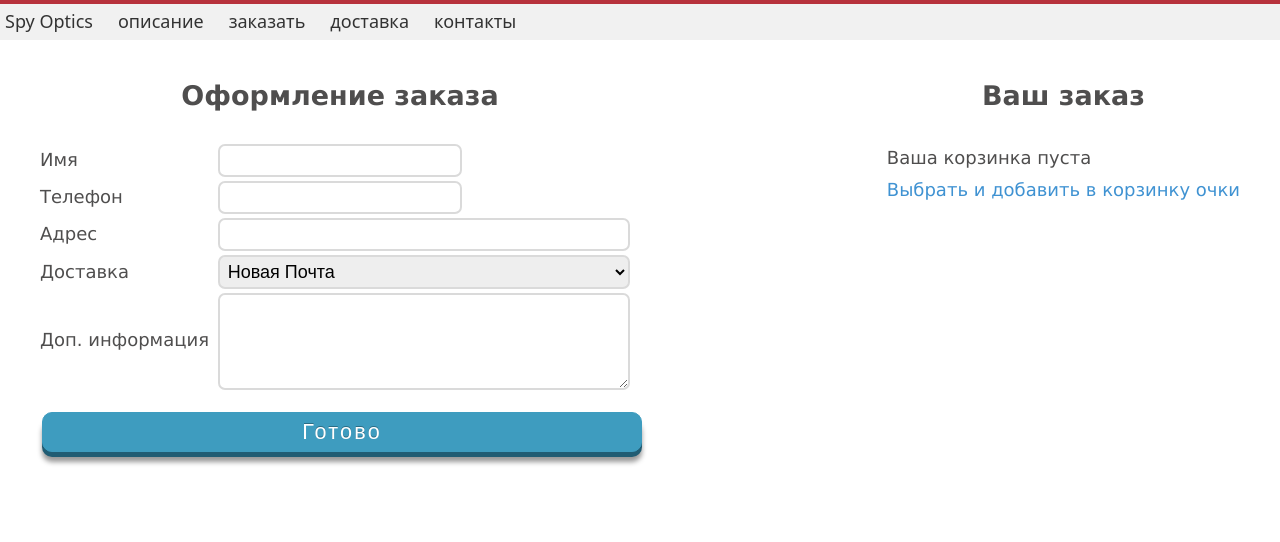
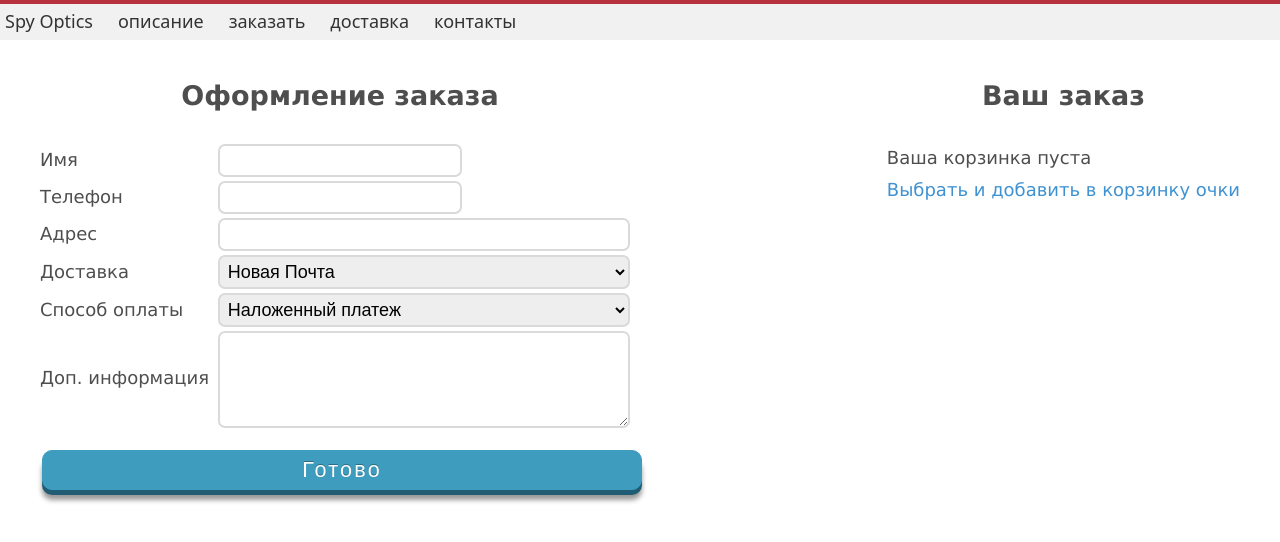
Before and after one commit to DarthVanger/spyoptics.kiev.ua, a CodeIgniter app: page /sunglasses/index.php/cartcontroller/view in a window 1280 px wide. Shown: the top 542 px of the page. Run offline with CodeIgniter, Linux system fonts and the light colour scheme.

Commit message:
Added payment method field

```diff
--- a/application/views/cart/order.php
+++ b/application/views/cart/order.php
@@ -46,7 +46,12 @@
 		<div class="fieldName">Доставка</div>
 		<select name="delivery" class="glowing-border">
 			<option>Новая Почта</option>
-			<option>Курьерская (только г. Киев, правый берег)
+			<option>Курьерская (только г. Киев, правый берег)</option>
+		</select>
+		<div class="fieldName">Способ оплаты</div>
+		<select name="paymentMethod" class="glowing-border">
+			<option>Наложенный платеж</option>
+			<option>Предоплата на карточку ПриватБанк (номер будет сообщен по смс)</option>
 		</select>
 		<br />
 		<div class="fieldName">Доп. информация</div> <textarea name="additionalInfo" class="glowing-border" rows="5"></textarea>
```
